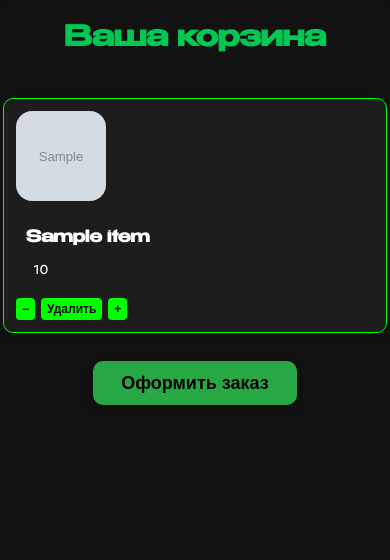
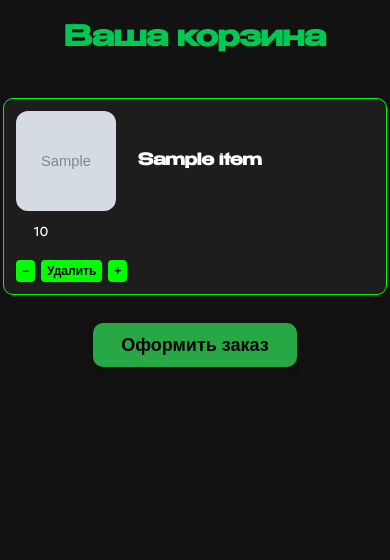
Before and after one commit to sazi48/Website-Application-for-Telegram-Product-Shop, a Flask app: template templates/cart.html in a window 390 px wide. Shown: the part 65-625 px from the top of the page. Run offline with Flask 3, Linux system fonts and the light colour scheme; the template is opened without the code that fills it: most values are stand-ins (such as "Sample title", 1, 10 or a date in 2020); grey boxes marked "Sample" are stand-in pictures.

Commit message:
cart.html поменял

```diff
--- a/static/styles.css
+++ b/static/styles.css
@@ -183,19 +183,10 @@ p {
 }
 
 .cart-item-card img {
-  width: 120px;
-  height: auto;
-  max-width: 30vw;
-  border-radius: 16px;
+  width: 60px;
+  height: 60px;
   object-fit: cover;
-}
-
-@media (max-width: 480px) {
-  .cart-item-card img {
-    width: 100px;
-    height: auto;
-    border-radius: 14px;
-  }
+  border-radius: 8px;
 }
 
 .cart-item-name {
--- a/templates/cart.html
+++ b/templates/cart.html
@@ -12,8 +12,10 @@
     <div class="cart-container">
         {% for item in cart_items %}
         <div class="cart-item-card" data-id="{{ item.id }}">
-            <img src="/static/images/{{ item.image }}" alt="{{ item.name }}">
-            <div class="cart-item-name">{{ item.name }}</div>
+            <div class="cart-item-main">
+                <img src="/static/images/{{ item.image }}" alt="{{ item.name }}">
+                <div class="cart-item-name">{{ item.name }}</div>
+            </div>
             <div class="cart-item-quantity" id="quantity-{{ item.id }}">{{ item.quantity }}</div>
             <div class="cart-item-actions">
                 <button type="button" class="quantity-btn" onclick="updateQuantity({{ item.id }}, 'decrease')">−</button>
@@ -29,7 +31,6 @@
     </div>
 {% endif %}
 
-<!-- Стили -->
 <style>
     .cart-container {
         display: flex;
@@ -50,16 +51,21 @@
         transition: all 0.3s ease;
     }
 
+    .cart-item-main {
+        display: flex;
+        align-items: center;
+        gap: 12px;
+        flex: 1;
+    }
+
     .cart-item-card img {
         width: 100px;
         height: 100px;
-        border-radius: 16px;
+        border-radius: 12px;
         object-fit: cover;
-        margin-right: 12px;
     }
 
     .cart-item-name {
-        flex-grow: 1;
         font-weight: bold;
         color: white;
         font-size: 16px;
@@ -121,31 +127,29 @@
         transition: opacity 0.4s ease-out;
     }
 
-    /* Адаптивность */
     @media (max-width: 480px) {
         .cart-item-card {
             flex-direction: column;
             align-items: flex-start;
         }
 
-        .cart-item-card img {
-            width: 90px;
-            height: 90px;
-            margin-bottom: 8px;
+        .cart-item-main {
+            flex-direction: row;
+            align-items: center;
         }
 
         .cart-item-actions {
             margin-top: 8px;
             justify-content: flex-start;
+            flex-wrap: wrap;
         }
 
         .cart-item-name {
-            margin-top: 6px;
+            margin-top: 0;
         }
     }
 </style>
 
-<!-- JS и тосты оставлены без изменений -->
 <script>
     function updateOrderButtonVisibility() {
         const orderButton = document.querySelector('.order-button');
@@ -224,6 +228,5 @@
     document.addEventListener('DOMContentLoaded', updateOrderButtonVisibility);
 </script>
 
-<!-- Всплывающее уведомление -->
 <div id="toast" class="toast"></div>
 {% endblock %}
```
Also changed, not shown: 1 other file.
